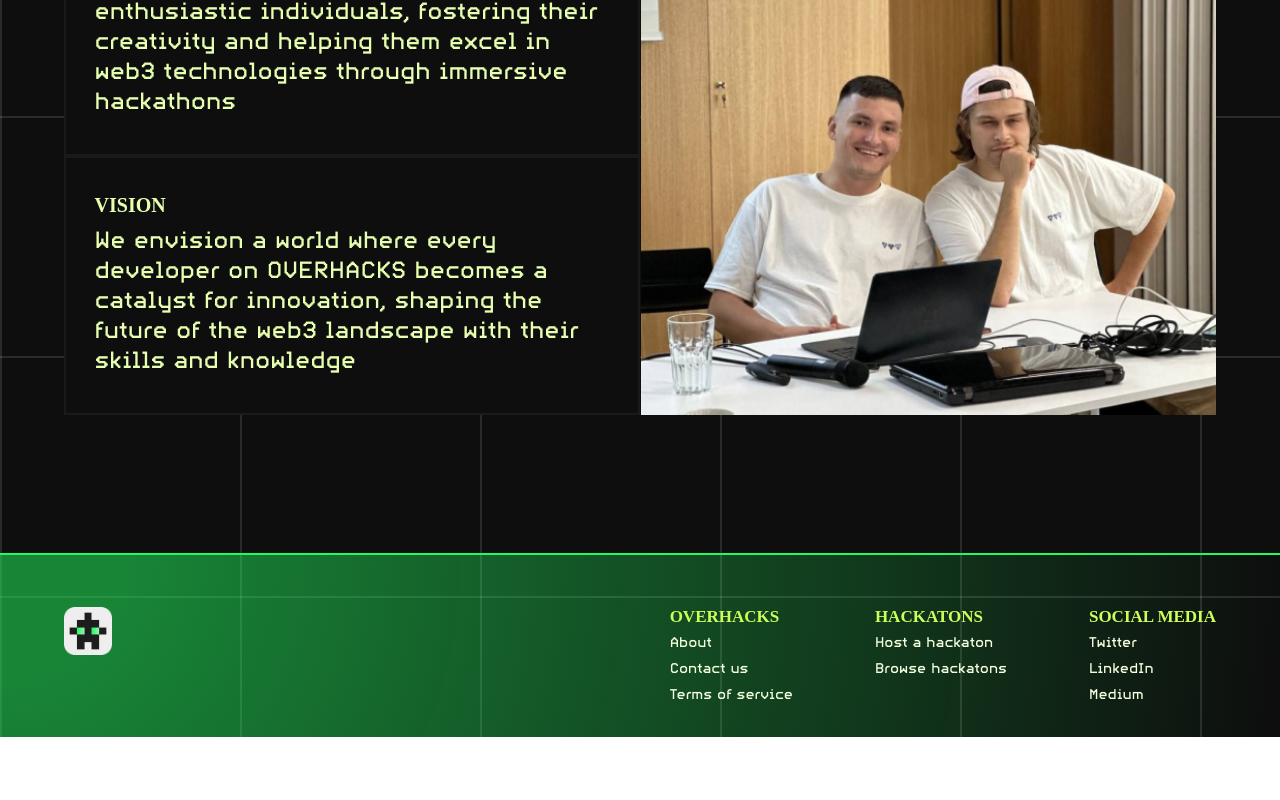
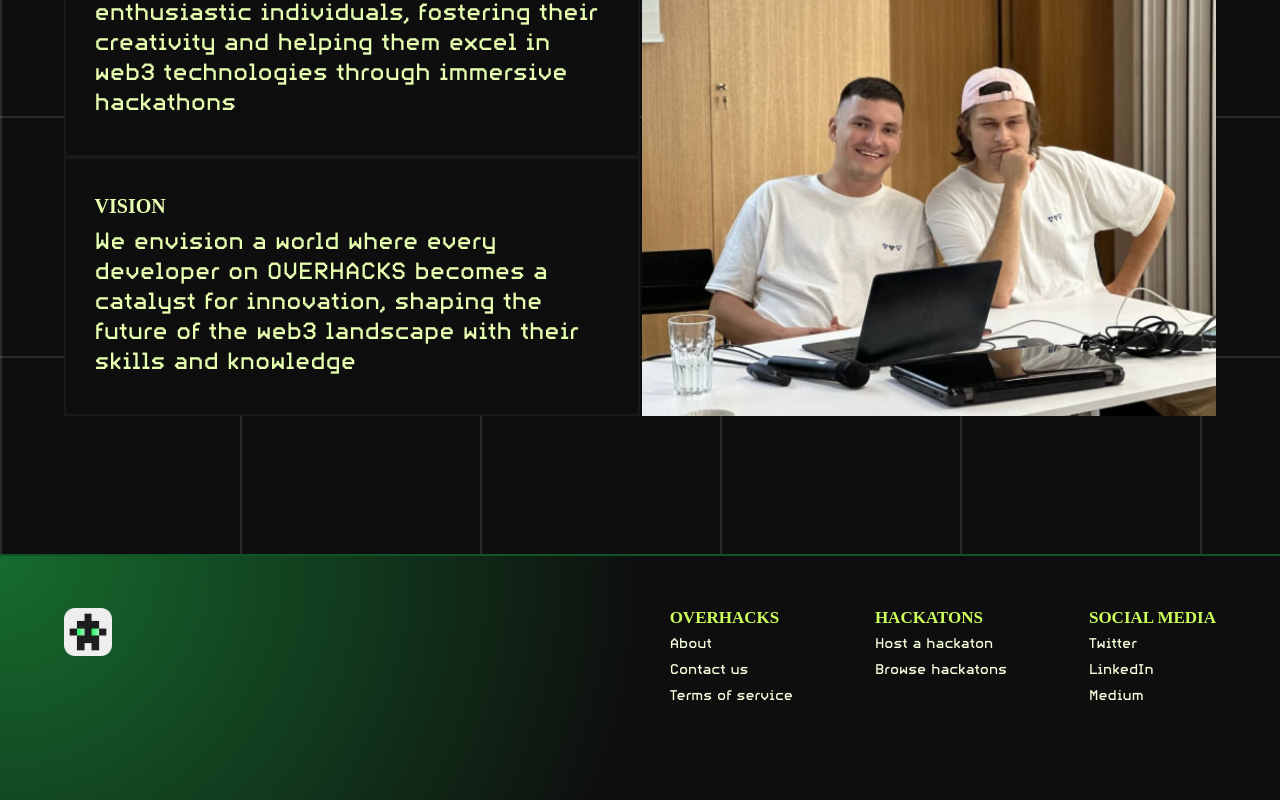
Before and after one commit to overhacks/new-landing, a React (Create React App) app: page / in a window 1280 px wide. Shown: the part 4922-5722 px from the top of the page. Before the commit the page ends 5659 px from the top, so only its background shows below. Built offline with nearby package versions, Linux system fonts and the light colour scheme; a web font is replaced by a local one.

Commit message:
fix: footer, why section sizes

```diff
--- a/src/components/AboutSection/styles.ts
+++ b/src/components/AboutSection/styles.ts
@@ -66,6 +66,7 @@
 `;
 export const ColumnText = styled.div`
   padding-bottom: 18px;
+  padding-top: 18px;
   box-sizing: border-box;
   border: 2px solid #1A1A1A;
   background-color: #0E0E0E;
@@ -152,6 +153,8 @@
   flex-direction: column;
   justify-content: center;
   align-items: center;
+  padding-bottom: 18px;
+  padding-top: 18px;
 
   box-sizing: border-box;
   border: 2px solid #1A1A1A;
--- a/src/components/Footer/index.tsx
+++ b/src/components/Footer/index.tsx
@@ -3,6 +3,7 @@
   Column,
   Container,
   FooterBtn,
+  FooterWrapper,
   Logo,
   StyledFooter,
 } from "./styles";
@@ -29,7 +30,8 @@
   }, []);
 
   return (
-    <StyledFooter>
+    <FooterWrapper>
+      <StyledFooter>
       <Logo background={LogoHacks}/>
 
       <Container>
@@ -85,6 +87,8 @@
 
       </Container>
     </StyledFooter>
+    </FooterWrapper>
+
   );
 }
 
--- a/src/components/Footer/styles.ts
+++ b/src/components/Footer/styles.ts
@@ -2,11 +2,11 @@
 import { NavLinkProps } from "react-router-dom";
 import styled from "styled-components";
 
-export const StyledFooter = styled.footer`
+export const StyledFooter = styled.div`
   width: 90%;
   padding-top: 52px;
-  padding-bottom: 32px;
-  border-top: solid 2px #22FA5F;
+  padding-bottom: 94px;
+  border-top: solid 2px #0E5426;
 
   padding-left: 5%;
   padding-right: 5%;
@@ -16,15 +16,32 @@
   justify-content: space-between;
 
   position: relative;
-  z-index: 2;
+  z-index: 3;
 
 
-  background: radial-gradient(
+  /* background: radial-gradient(
     circle at 0% 0%,
-    rgba(34, 250, 95, 0.5) 10%, rgba(34, 250, 95, 0)
-  );
+    rgba(34, 250, 95, 0.5) 5%, rgba(34, 250, 95, 0)
+  ); */
+
+  &:before {
+    content: '';
+    position: absolute;
+    top: 0;
+    left: 0;
+    width: 100%;
+    height: 100%;
+    background: radial-gradient(circle at left top, rgba(34, 250, 95, 0.4), rgba(34, 250, 95, 0) 50%);
+    z-index: 2;
+    /* backdrop-filter: blur(10px); */
+  }
 `;
 
+export const FooterWrapper = styled.footer`
+  width: 100%;
+  background-color: #0E0E0E;
+  z-index: 1;
+`
 
 
 export const Container = styled.div`
@@ -40,6 +57,7 @@
     display: flex;
     flex-direction: column;
     gap: 8px;
+    z-index: 4;
 `
 export const FooterBtn = styled.button`
     text-decoration: none;
@@ -56,6 +74,7 @@
   background-repeat: no-repeat;
   background-position: center center;
   background-size: cover;
+  z-index: 4;
 
   @media (max-width: 576px) {
     width: 24px;
--- a/src/screens/HackatonsScreen/index.tsx
+++ b/src/screens/HackatonsScreen/index.tsx
@@ -101,7 +101,7 @@
     },
     {
       __v: 0,
-      id: 1,
+      id: 5,
       description:
       "<p>🚀 Exciting News for Tech Enthusiasts! 🚀<br />\n<br />\n🌟 Get ready to unleash your creativity at the AIBC Summit&#39;s Hackathon, powered by Ledger! 🌟<br />\n<br />\n🔥 Imagine diving into cutting-edge tracks like Gaming Wallets, Social Bots, and Web 3 Games&mdash;your gateway to the future of technology! 🔥<br />\n<br />\n💰 And the rewards? Oh, they&#39;re HUGE! TBA in cash prizes, exclusive tickets to the AIBC Dubai event (with flights/accommodation covered), and incubation support from the brilliant minds at Playnance! 💡<br />\n<br />\n🚀 This isn&#39;t just a hackathon; it&#39;s your chance to shine and be part of something revolutionary! 🚀<br />\n<br />\n<br />\n🚀 Secure your spot now! Register for the hackathon at https://lnkd.in/ezRBerZe and let the tech adventure begin! 🚀<br />\n<br />\nDon&#39;t miss out on the opportunity of a lifetime&mdash;where groundbreaking ideas meet extraordinary rewards! 🌟🚀 #AIBCSummitHackathon #TechInnovation #UnlockTheFuture</p>"
       ,
```
